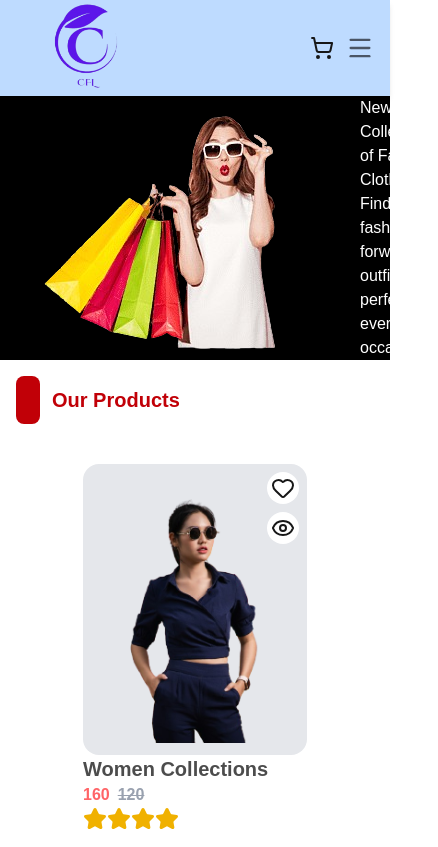
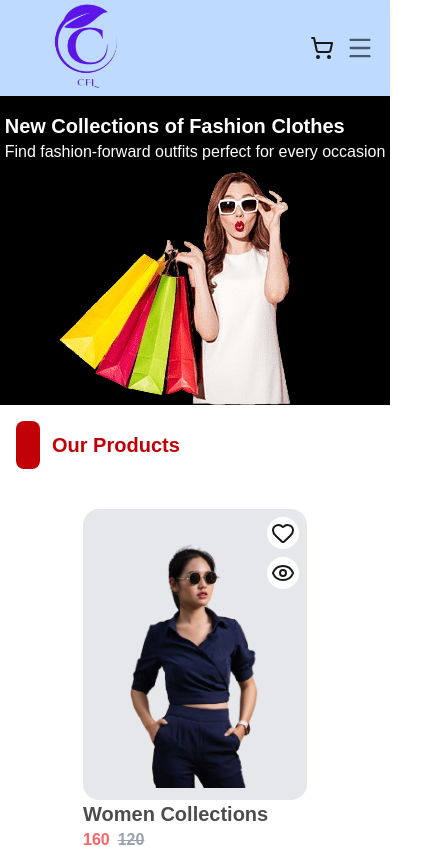
Before and after one commit to PirAdnan1/newstore, a Next.js app: page / in a window 390 px wide. Shown: the top 847 px of the page, 438 px wide, since content can reach past the window. Built offline with nearby package versions, Linux system fonts and the light colour scheme.

Commit message:
fix hero

```diff
--- a/app/components/Home/Hero.jsx
+++ b/app/components/Home/Hero.jsx
@@ -6,10 +6,10 @@ import HeroImage from "@/app/assets/hero.png"
 function Hero() {
     return (
         <div>
-            <div className='bg-black flex items-center text-white'>
-                <Image src={HeroImage} />
-                <div>
-                    <h1 className='md:text-3xl lg:text-5xl'>New Collections of Fashion Clothes</h1>
+            <div className='bg-black flex flex-col md:flex-row items-center text-white pt-4 md:pt-0'>
+                <Image src={HeroImage} className='order-2 md:order-1' />
+                <div className='order-1 md:order-2'>
+                    <h1 className='md:text-3xl lg:text-5xl text-xl font-semibold'>New Collections of Fashion Clothes</h1>
                     <p className='text-base'>Find fashion-forward outfits perfect for every occasion</p>
                 </div>
             </div>
```
